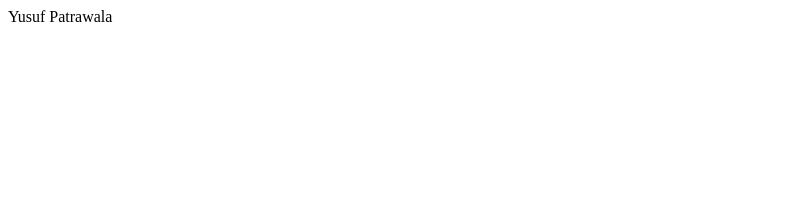
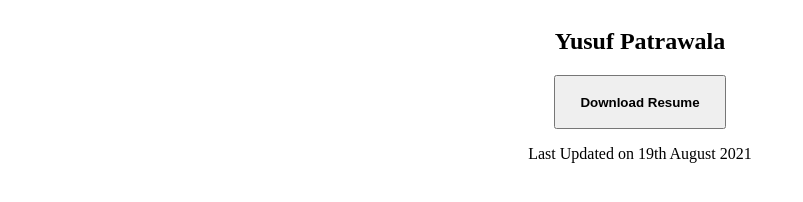
Before and after one commit to yusufpats/yusufpats.github.io, a plain HTML site: page index.html in a window 1280 px wide. Shown: the whole page, without its empty margins (0-803 px from the left). Drawn offline with Linux system fonts and the light colour scheme.

Commit message:
Add latest resume link to home page

```diff
--- a/index.html
+++ b/index.html
@@ -1,5 +1,15 @@
 <html>
-<body>
-Yusuf Patrawala
+<body style="display: flex; flex-direction:column; align-items: center; justify-content: center;">
+<h2>Yusuf Patrawala</h2>
+
+<button onclick="downloadResume()" style="padding: 0 24px;" href="www.google.com"><h4>Download Resume</h4></button>
+<p>Last Updated on 19th August 2021</p>
+
+<script>
+    function downloadResume() {
+        window.location.href='https://github.com/yusufpats/yusufpats.github.io/blob/develop/resumes/20210819.pdf?raw=true';
+    }
+</script>
+
 </body>
 </html>
```
